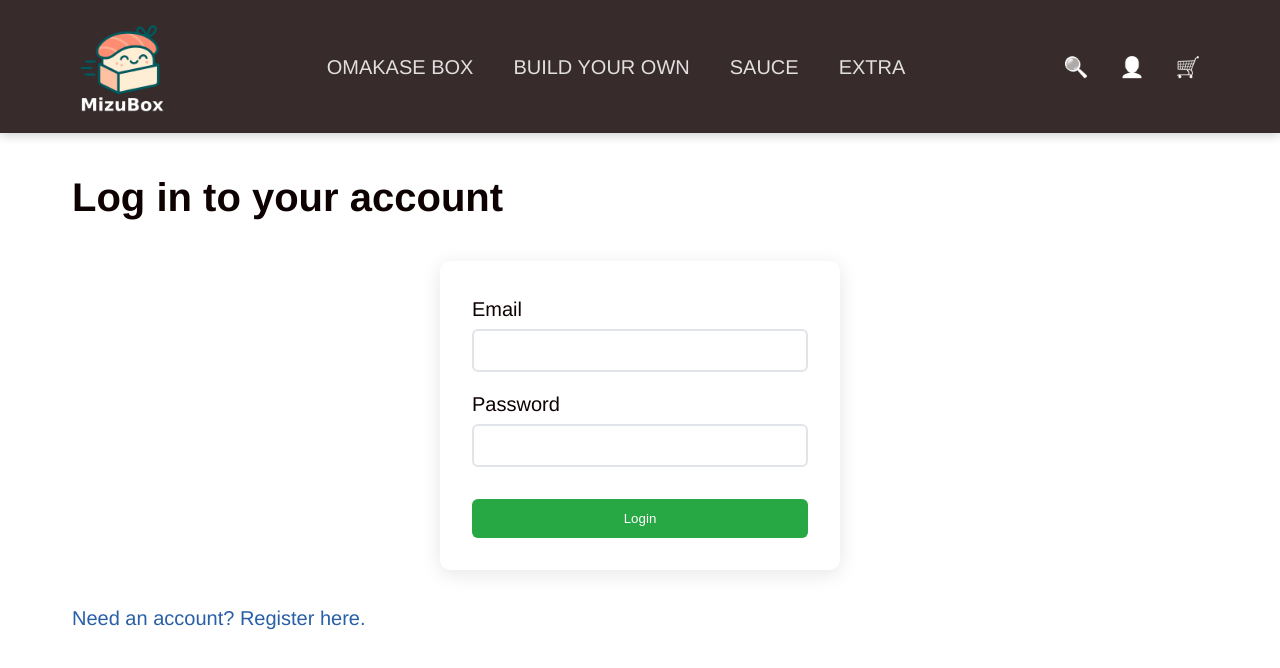
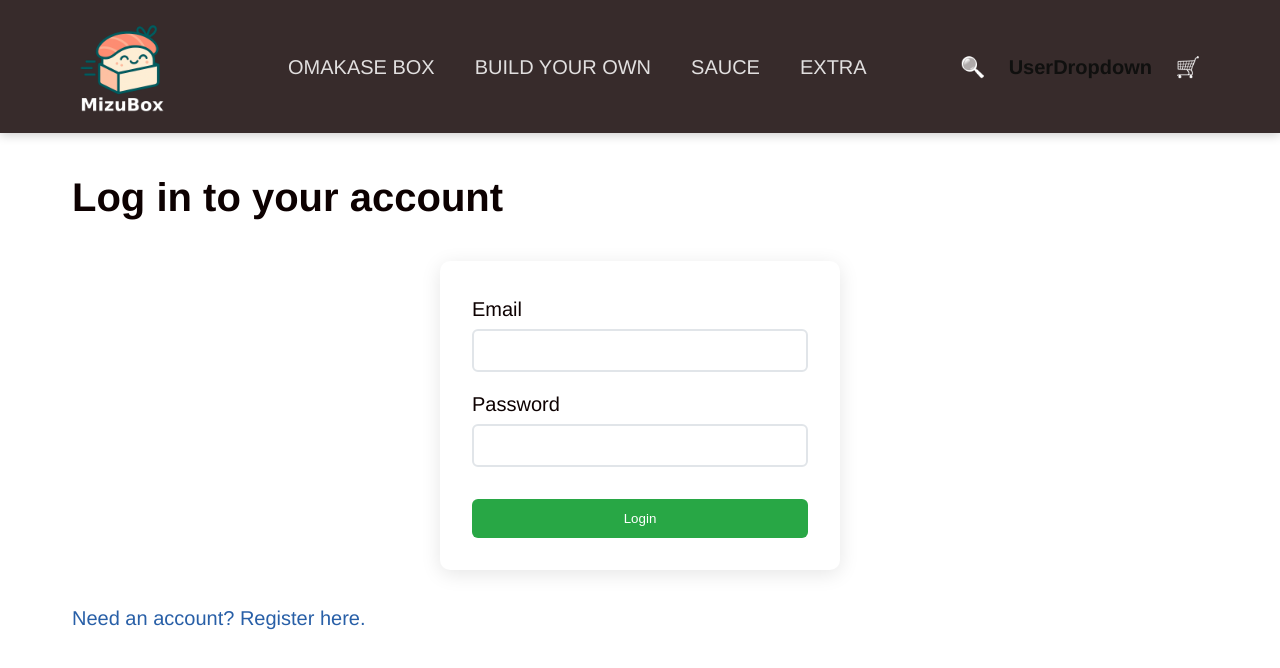
Before and after one commit to kevinongg/mizubox-frontend, a React (Vite) app: page /login in a window 1280 px wide. Shown: the top 668 px of the page. Built offline with nearby package versions, Linux system fonts and the light colour scheme; no server answers.

Commit message:
made some code fixes to account

```diff
--- a/src/layout/Layout.jsx
+++ b/src/layout/Layout.jsx
@@ -1,6 +1,5 @@
 import { Outlet } from "react-router";
-
-import Navbar from "./Navbar";
+import Navbar from "./navbar/Navbar";
 
 export default function Layout() {
   return (
--- a/src/layout/Navbar.jsx
+++ b/src/layout/navbar/Navbar.jsx
@@ -1,4 +1,5 @@
 import { NavLink } from "react-router";
+import UserDropdown from "./UserDropdown";
 
 const Navbar = () => {
   return (
@@ -22,9 +23,10 @@ const Navbar = () => {
             <NavLink to="/searchbar" className="icon-link">
               <span className="icon-search">🔍</span>
             </NavLink>
-            <NavLink to="/orders" className="icon-link">
+            {/* <NavLink to="/orders" className="icon-link">
               <span className="icon-user">👤</span>
-            </NavLink>
+            </NavLink> */}
+            <UserDropdown />
             <NavLink to="/cart" className="icon-link cart-link">
               <span className="icon-cart">🛒</span>
             </NavLink>
--- /dev/null
+++ b/src/layout/navbar/UserDropdown.jsx
@@ -0,0 +1,5 @@
+const UserDropdown = () => {
+  return <div>UserDropdown</div>;
+};
+
+export default UserDropdown;
--- a/src/pages/account/AccountEdit.jsx
+++ b/src/pages/account/AccountEdit.jsx
@@ -23,14 +23,15 @@ const AccountEdit = ({ label, field, value, type }) => {
   return (
     <div>
       <strong>{label}</strong>
-      {!editing ? (
       <>
         <div>{value}</div>
         <button onClick={() => setEditing(true)}>
           <RedPencil />
         </button>
       </>
-      ) : (
+
+      {editing && (
+        <>
           <form onSubmit={onSave}>
             <input
               name={field}
@@ -44,6 +45,7 @@ const AccountEdit = ({ label, field, value, type }) => {
               Cancel
             </button>
           </form>
+        </>
       )}
     </div>
   );
--- a/src/pages/account/PasswordEdit.jsx
+++ b/src/pages/account/PasswordEdit.jsx
@@ -10,10 +10,8 @@ const PasswordEdit = () => {
   const onSave = async (event) => {
     event.preventDefault();
     const formData = new FormData(event.target.value);
-    console.log(formData);
     const currentPassword = formData.get("currentPassword");
     const newPassword = formData.get("newPassword");
-    console.log(formData);
 
     try {
       await updateUserPassword({
@@ -31,14 +29,15 @@ const PasswordEdit = () => {
   return (
     <div>
       <strong>Password</strong>
-      {!editing ? (
       <>
         <div>*********</div>
         <button onClick={() => setEditing(true)}>
           <RedPencil />
         </button>
       </>
-      ) : (
+
+      {editing && (
+        <>
           <form onSubmit={onSave}>
             <label>
               Current Password
@@ -67,6 +66,7 @@ const PasswordEdit = () => {
               Cancel
             </button>
           </form>
+        </>
       )}
     </div>
   );
```
Lines whose indentation alone changed are shown as unchanged.
